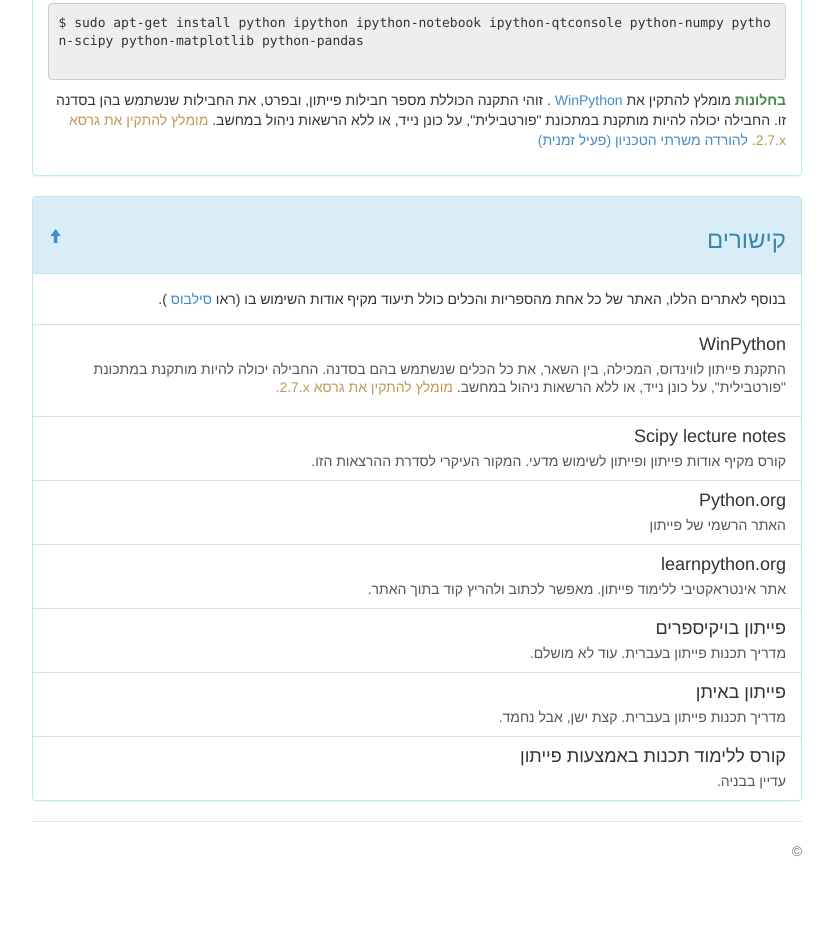
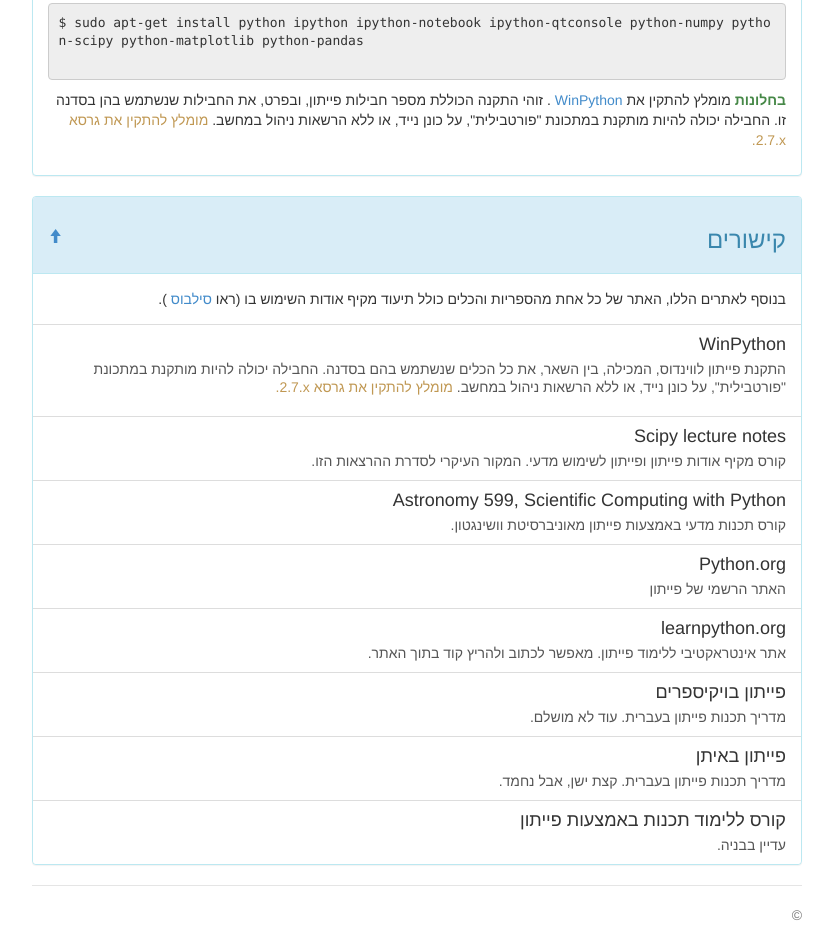
Before and after one commit to ronenabr/python_for_physicsits, a plain HTML site: page index.html in a window 1280 px wide. Shown: the part 1893-2822 px from the top of the page, without its empty margins (223-1056 px from the left). Before the commit the page ends 2784 px from the top, so only its background shows below. Drawn offline with Linux system fonts and the light colour scheme.

Commit message:
add jake VP class

```diff
--- a/index.html
+++ b/index.html
@@ -180,7 +180,7 @@ $ sudo apt-get install python ipython ipython-notebook ipython-qtconsole python-
                 <span class="text-warning">
                                       מומלץ להתקין את גרסא
                 <span dir="ltr"> 2.7.x</span>. </span>
-                <a href="http://www.technion.ac.il/~ronen/winpython/"> להורדה משרתי הטכניון  (פעיל זמנית)</a>
+
             </p>
         </div>
     </div>
@@ -201,11 +201,15 @@ $ sudo apt-get install python ipython ipython-notebook ipython-qtconsole python-
                 </p>
   </p>
               </a>
+
             <a href="http://scipy-lectures.github.io/intro/index.html" class="list-group-item">
                 <h4 class="list-group-item-heading">Scipy lecture notes</h4>
                 <p class="list-group-item-text">קורס מקיף אודות פייתון ופייתון לשימוש מדעי. המקור העיקרי לסדרת ההרצאות הזו.  </p>
               </a>
-
+            <a href="http://www.astro.washington.edu/users/vanderplas/Astr599/schedule" class="list-group-item">
+                <h4 class="list-group-item-heading">Astronomy 599, Scientific Computing with Python</h4>
+                <p class="list-group-item-text">קורס תכנות מדעי  באמצעות פייתון מאוניברסיטת וושינגטון.  </p>
+              </a>
             <a href="http://python.org/" class="list-group-item">
                 <h4 class="list-group-item-heading">Python.org</h4>
                 <p class="list-group-item-text">האתר הרשמי של פייתון </p>
```
